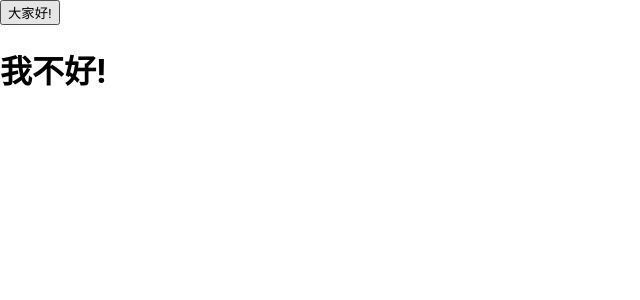
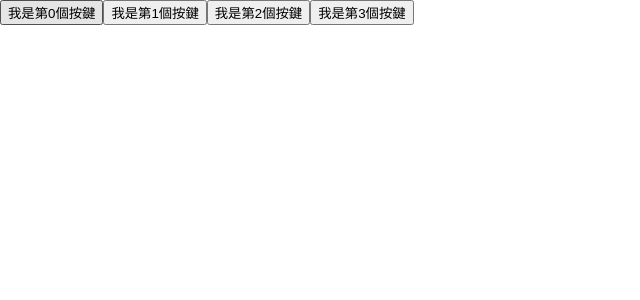
Before and after one commit to JayLiuZymber/muiHelloWorld, a React (Create React App) app: page / in a window 1280 px wide. Shown: the top 300 px of the page, without its empty margins (0-640 px from the left). Built offline with nearby package versions, Linux system fonts and the light colour scheme.

Commit message:
+ 5.1 JSX (上)

```diff
--- a/src/index.js
+++ b/src/index.js
@@ -8,41 +8,32 @@
 import App from './App';
 import reportWebVitals from './reportWebVitals';
 
-const testFunction =()=> {
-  return( <button>大家好</button> );
-}
-/*
-const testFunction2 =()=> {
-  return(
-    <button> 大家好 </button>
-    <h1> 我不好 </h1>
-  );
-}
-//這個函式因為傳遞的有2個元素，會被compiler視為錯誤語法
-*/
-const testFunction3 =()=> {
-  return(
-      <div>
-          <button> 大家好 </button>
-          <h1> 我不好 </h1>
-      </div>
-  );
-}
-//這個函式因為把很多元素包在1個元素內，等於傳遞時是傳1個元素，會被compiler視為正確語法
-const testFunction4 =()=> {
-  return(
-      <React.Fragment>
-          <button> 大家好! </button>
-          <h1> 我不好! </h1>
-      </React.Fragment>
-  );
+// const showOne = true;
+const showOne = false;
+const styleArgument = { fontSize: '100px', color: 'red' };
+const multiButton=()=>{
+  var output=[];
+  for(let i=0;i<4;++i)
+      output.push(<button>我是第{i}個按鍵</button>)
+  return output;
 }
 
 const root = ReactDOM.createRoot(document.getElementById('root'));
 root.render(
-  // testFunction()
-  // testFunction3()
-  testFunction4()
+  // <h1> { (showOne==true) ? 1 : 0 } </h1>
+
+  // <h1 style = { styleArgument } > Hello, world! </h1>
+
+  // <h1 style = {{ fontSize: '100px', color: 'red' }} > Hello, world! </h1>
+
+  //這是錯誤的寫法
+  // <h1 class = "title" > Hello, world! </h1>
+  //這是正確的寫法
+  // <h1 className = "title" > Hello, world! </h1>
+
+  <div>
+    { multiButton() }
+  </div>
 );
 
 // If you want to start measuring performance in your app, pass a function
```
